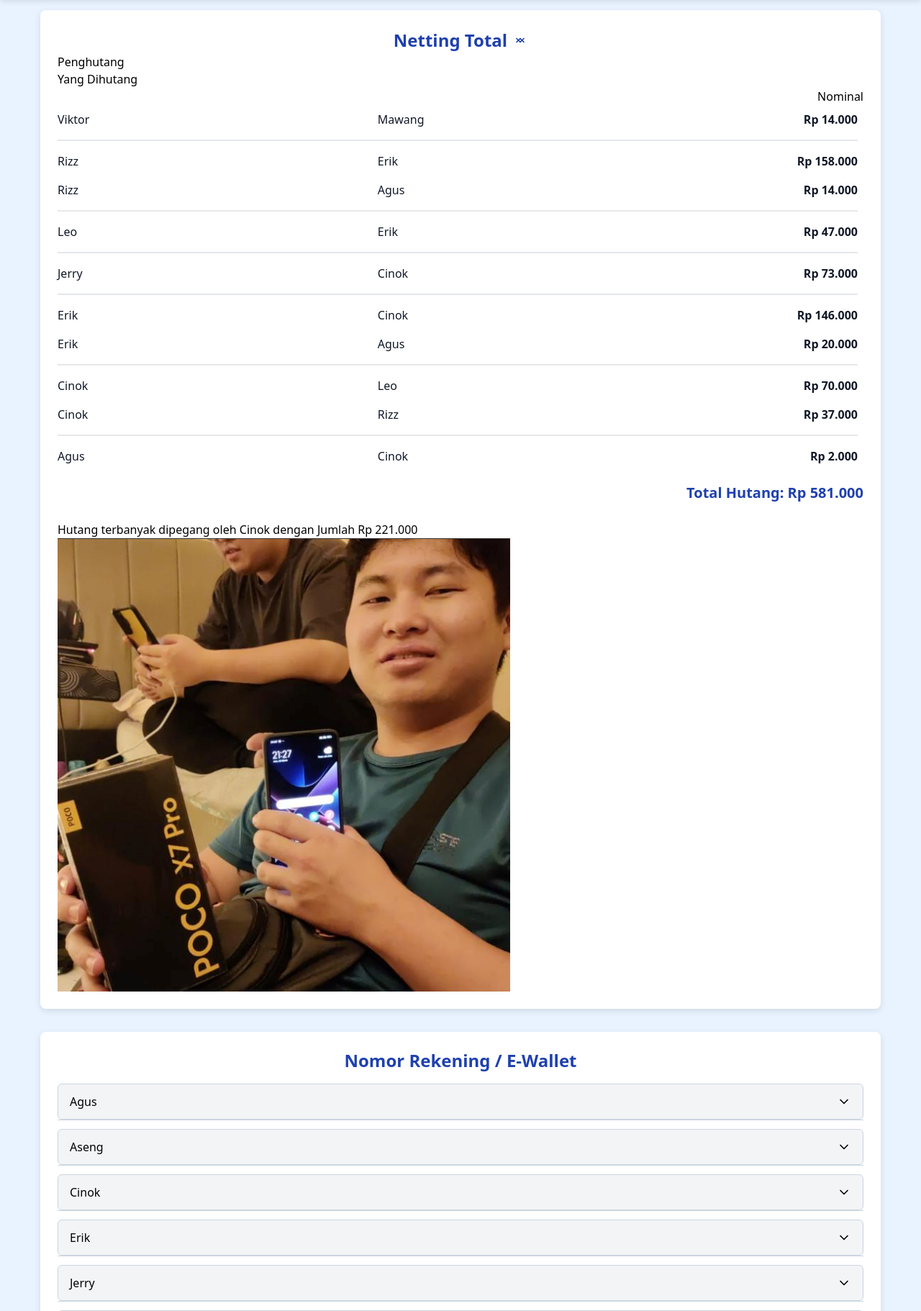
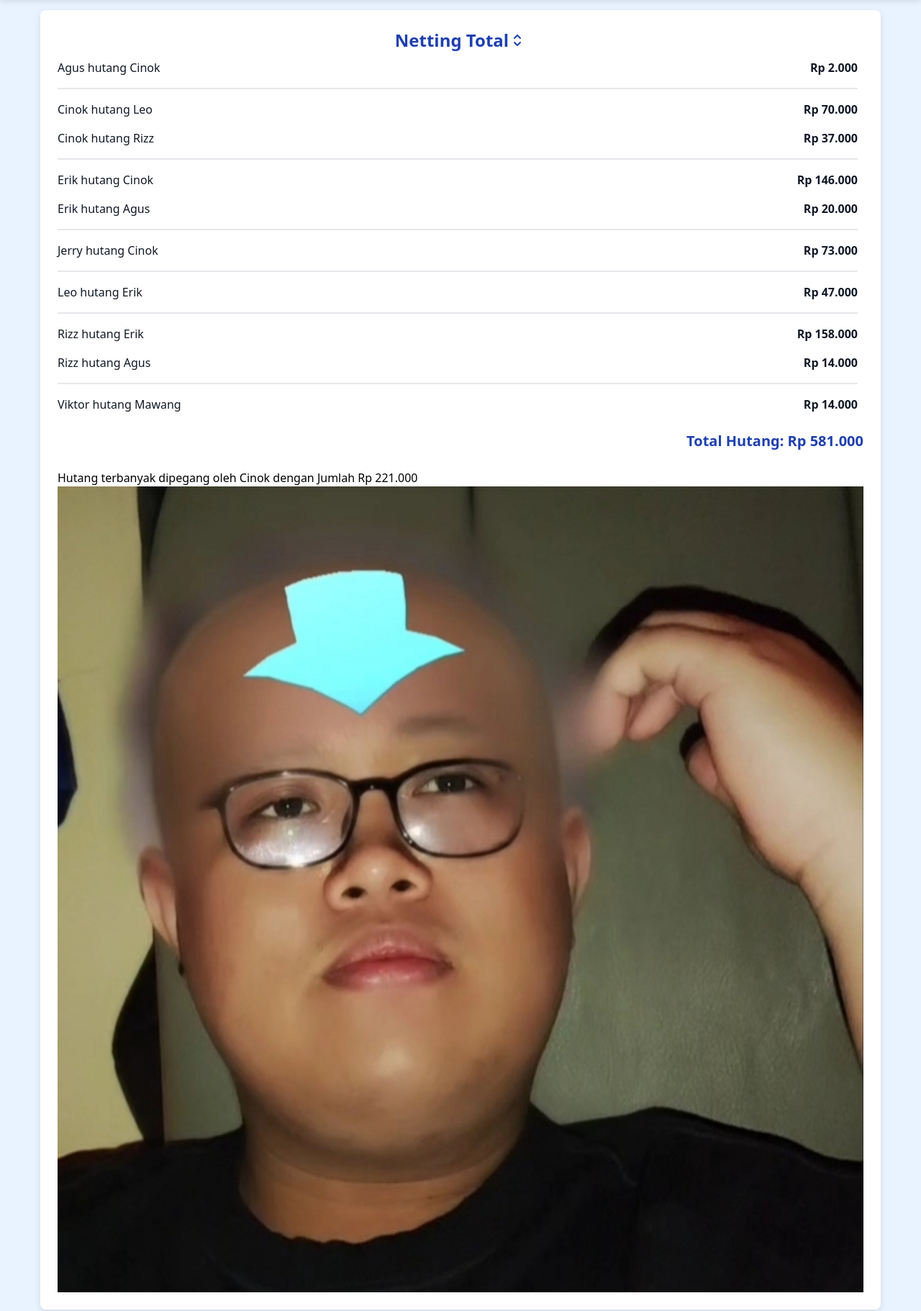
Before and after one commit to jknymous/hutang-grup-system, a PHP site: page /index2.php in a window 1280 px wide. Shown: the part 74-1896 px from the top of the page at 72% size. Run offline with PHP 8.4, Linux system fonts and the light colour scheme; data comes from the database, SQL or seed files in the repository.

Commit message:
update publik

```diff
--- a/admin/index.php
+++ b/admin/index.php
@@ -127,7 +127,6 @@ $nama_list = ['Agus', 'Aseng', 'Cinok', 'Erik', 'Jerry', 'Leo', 'Maik', 'Mawang'
         function formatRupiah(number) {
             return "Rp " + number.toString().replace(/\B(?=(\d{3})+(?!\d))/g, ".");
         }
-//test
         // Fetch netting data
         const nettingData = [];
         <?php
--- a/index2.php
+++ b/index2.php
@@ -216,12 +216,18 @@ $rekening = [
     .dark-mode #dataHutangBox h2 {
       color: #bfa742;
     }
-    /* Icon sorting di samping judul */
-    #dataHutangBox h2 svg {
-      margin-left: 8px;
+
+    #sortIcon {
       cursor: pointer;
-      transition: transform 0.3s ease;
-      color: inherit;
+      width: 1.5rem; /* Adjust size if needed */
+      height: 1.5rem;
+  stroke-width: 2;
+  stroke: currentColor;
+  transition: transform 0.3s ease, color 0.3s ease;
+}
+#sortIcon:hover {
+  color: #3b82f6; /* Change color on hover */
+  transform: scale(1.1); /* Slightly enlarge on hover */
 }
 
     /* Judul "Netting Total" */
@@ -374,22 +380,14 @@ $rekening = [
   <main>
     <!-- BOX DATA HUTANG (di atas) -->
     <section id="dataHutangBox" class="box">
-      <h2 class="text-center">
+      <h2 class="flex justify-between items-center">
         <span class="judul-netting">Netting Total</span>
         <svg id="sortIcon" xmlns="http://www.w3.org/2000/svg" fill="none" stroke="currentColor"
           stroke-width="2" stroke-linecap="round" stroke-linejoin="round" viewBox="0 0 24 24"
-             aria-hidden="true" focusable="false" class="w-5 h-5">
-          <polyline points="6 9 12 15 18 9"></polyline>
-          <polyline points="6 15 12 9 18 15"></polyline>
+          aria-hidden="true" focusable="false" class="w-6 h-6 cursor-pointer">
+          <path d="M8 9l4-4 4 4M8 15l4 4 4-4" />
         </svg>
       </h2>
-
-      <!-- Header Sorting Baris -->
-      <div class="header-row">
-        <div class="header-sort" data-field="from">Penghutang</div>
-        <div class="header-sort" data-field="to">Yang Dihutang</div>
-        <div class="header-sort text-right" data-field="jumlah">Nominal</div>
-      </div>
 
       <!-- Daftar Hutang penuh tanpa scroll -->
       <div id="dataHutangList"></div>
@@ -406,7 +404,7 @@ $rekening = [
         <span>Rp <?= number_format($maxCreditorAmount, 0, ',', '.') ?></span>
       </div>
       <img src="<?php
-          $pathFoto = "assets/foto/" . strtolower($namaMaxCreditor) . ".png";
+        $pathFoto = "assets/foto/" . strtolower($namaMaxCreditor) . ".jpg";
         if (!file_exists($pathFoto)) {
           $pathFoto = "assets/foto/agus.png";
         }
@@ -480,66 +478,59 @@ $rekening = [
     // Tombol sorting di judul
     const sortIcon = document.getElementById('sortIcon');
     sortIcon.addEventListener('click', () => {
-      sortField = (sortField === 'from') ? 'to' : 'from';
+      sortField = (sortField === 'from') ? 'to' : 'from'; // Toggle sort field
       sortNetting(sortField);
-      // Rotasi icon untuk indikasi
-      if (sortIcon.style.transform === 'rotate(180deg)') {
-        sortIcon.style.transform = 'rotate(0deg)';
-      } else {
-        sortIcon.style.transform = 'rotate(180deg)';
-      }
     });
 
-    function renderDataHutang(data) {
+    // Render Data Hutang
+    function renderDataHutang(data, groupByField) {
       const container = document.getElementById('dataHutangList');
       container.innerHTML = '';
-      let currentDebtor = null;
+      let currentGroupKey = null;
+
       data.forEach(row => {
+        const groupKey = row[groupByField]; // either 'from' or 'to'
         const debtor = row.from;
         const creditor = row.to;
         const amount = row.jumlah;
-        if (currentDebtor !== null && debtor !== currentDebtor) {
+
+        // Insert separator if the grouping key changes (and not first item)
+        if (currentGroupKey !== null && currentGroupKey !== groupKey) {
           const sep = document.createElement('div');
           sep.className = 'hutang-separator';
           container.appendChild(sep);
         }
-        currentDebtor = debtor;
+        currentGroupKey = groupKey;
+
         const divRow = document.createElement('div');
         divRow.className = 'hutang-row';
+
+        // Update the text content to include "hutang"
         const debtText = document.createElement('div');
         debtText.className = 'text-debtor';
-        debtText.textContent = debtor;
-        const credText = document.createElement('div');
-        credText.className = 'text-creditor';
-        credText.textContent = creditor;
+        debtText.textContent = `${debtor} hutang ${creditor}`; // Updated line
+
         const amountText = document.createElement('div');
         amountText.className = 'text-amount';
         amountText.textContent = 'Rp ' + amount.toLocaleString('id-ID');
+
         divRow.appendChild(debtText);
-        divRow.appendChild(credText);
-        divRow.appendChild(amountText);
+        divRow.appendChild(amountText); // Removed creditor text
         container.appendChild(divRow);
       });
+
       const totalElem = document.getElementById('totalHutang');
       totalElem.textContent = 'Total Hutang: Rp ' + data.reduce((sum, r) => sum + r.jumlah, 0).toLocaleString('id-ID');
     }
 
+    // Sorting Netting
     function sortNetting(field) {
-      if (sortDirection === 'asc') {
-        sortDirection = 'desc';
-      } else {
-        sortDirection = 'asc';
-      }
       const sorted = [...nettingData].sort((a, b) => {
-        let valA = a[field];
-        let valB = b[field];
-        valA = valA.toLowerCase();
-        valB = valB.toLowerCase();
-        if (valA < valB) return sortDirection === 'asc' ? -1 : 1;
-        if (valA > valB) return sortDirection === 'asc' ? 1 : -1;
-        return 0;
+        let valA = a[field].toLowerCase();
+        let valB = b[field].toLowerCase();
+        return valA.localeCompare(valB); // Always sort in ascending order
       });
-      renderDataHutang(sorted);
+      renderDataHutang(sorted, field); // Pass the field to renderDataHutang
     }
 
     // Render awal default by 'from'
```
Lines whose indentation alone changed are shown as unchanged.
